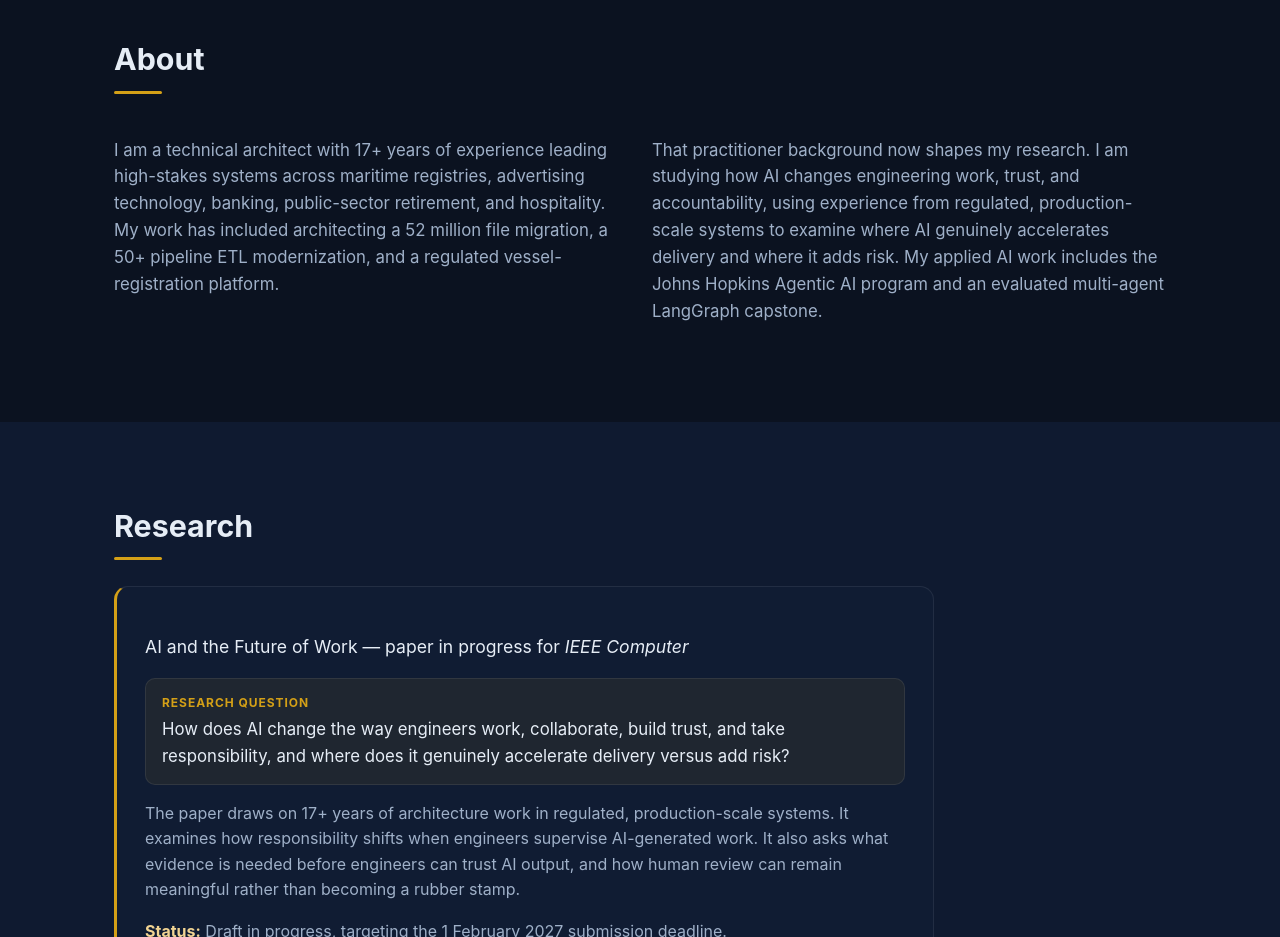
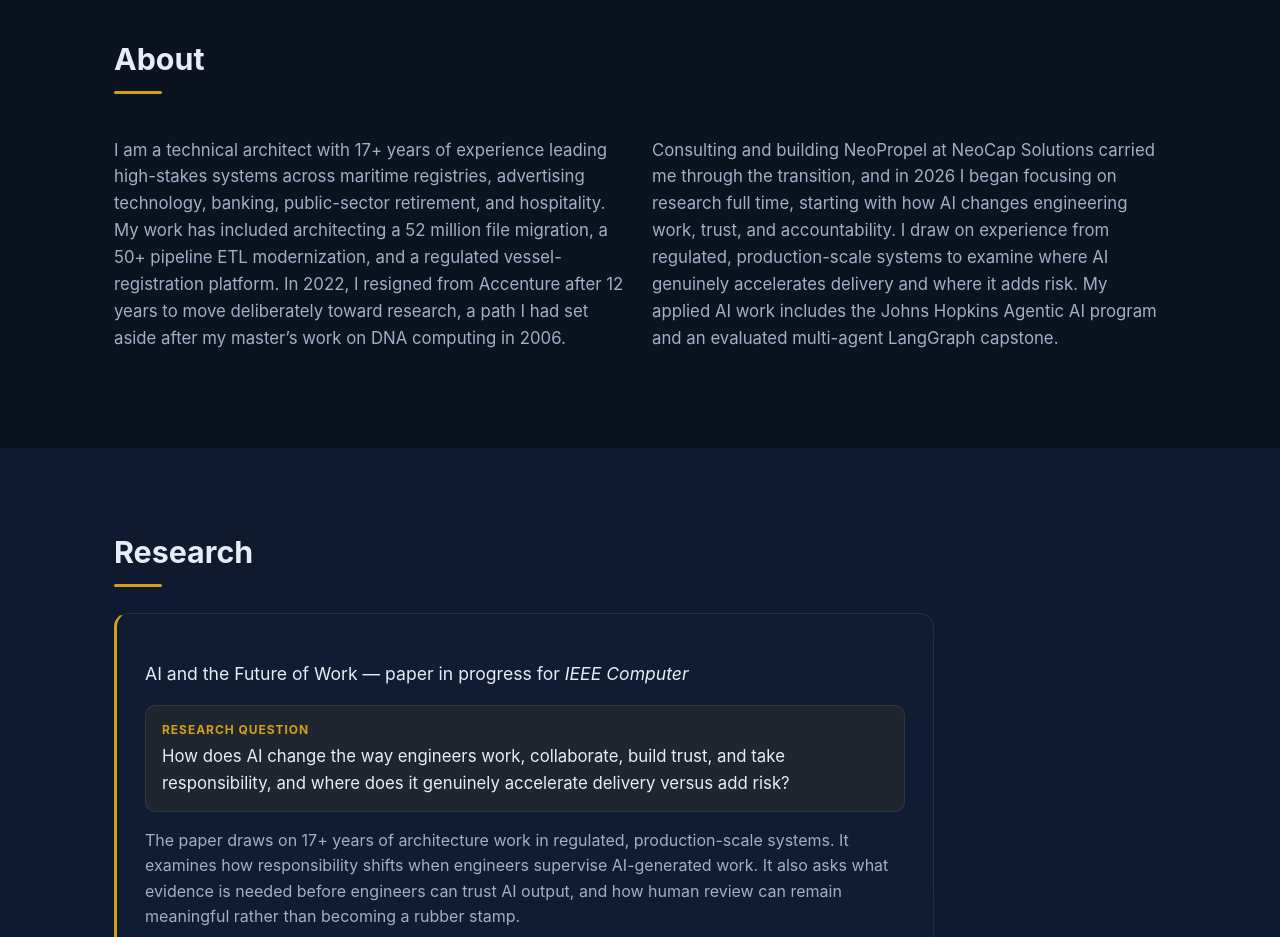
Before and after one commit to lizmathew-neo/liz-mathew-resume, a plain HTML site: page index.html in a window 1280 px wide. Shown: the part 1140-2077 px from the top of the page. Drawn offline with Linux system fonts and the light colour scheme.

Commit message:
Add research transition story to About
Co-authored-by: Copilot <223556219+Copilot@users.noreply.github.com>

```diff
--- a/index.html
+++ b/index.html
@@ -89,12 +89,14 @@
           I am a technical architect with 17+ years of experience leading high-stakes systems across maritime
           registries, advertising technology, banking, public-sector retirement, and hospitality. My work has
           included architecting a 52 million file migration, a 50+ pipeline ETL modernization, and a regulated
-          vessel-registration platform.
+          vessel-registration platform. In 2022, I resigned from Accenture after 12 years to move deliberately
+          toward research, a path I had set aside after my master&rsquo;s work on DNA computing in 2006.
         </p>
         <p>
-          That practitioner background now shapes my research. I am studying how AI changes engineering work,
-          trust, and accountability, using experience from regulated, production-scale systems to examine where
-          AI genuinely accelerates delivery and where it adds risk. My applied AI work includes the Johns Hopkins
+          Consulting and building NeoPropel at NeoCap Solutions carried me through the transition, and in 2026 I
+          began focusing on research full time, starting with how AI changes engineering work, trust, and
+          accountability. I draw on experience from regulated, production-scale systems to examine where AI
+          genuinely accelerates delivery and where it adds risk. My applied AI work includes the Johns Hopkins
           Agentic AI program and an evaluated multi-agent LangGraph capstone.
         </p>
       </div>
```
